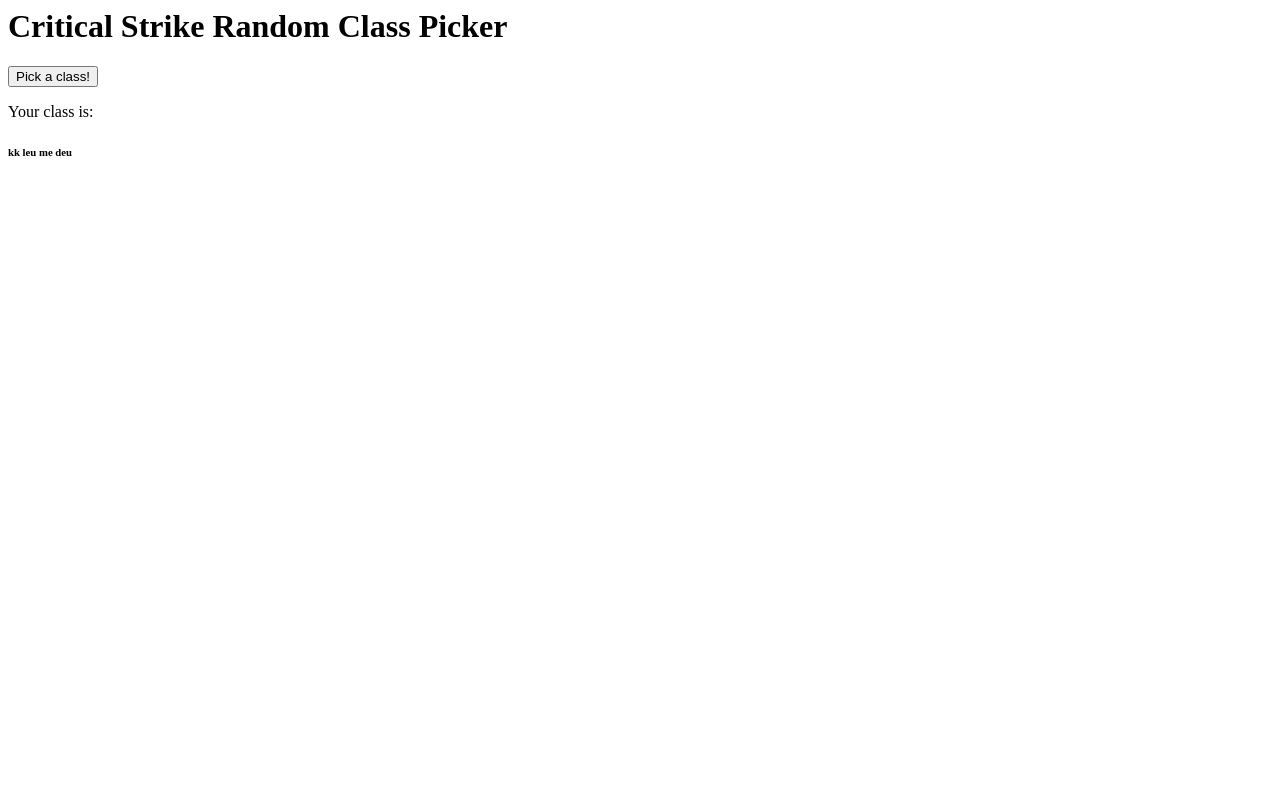
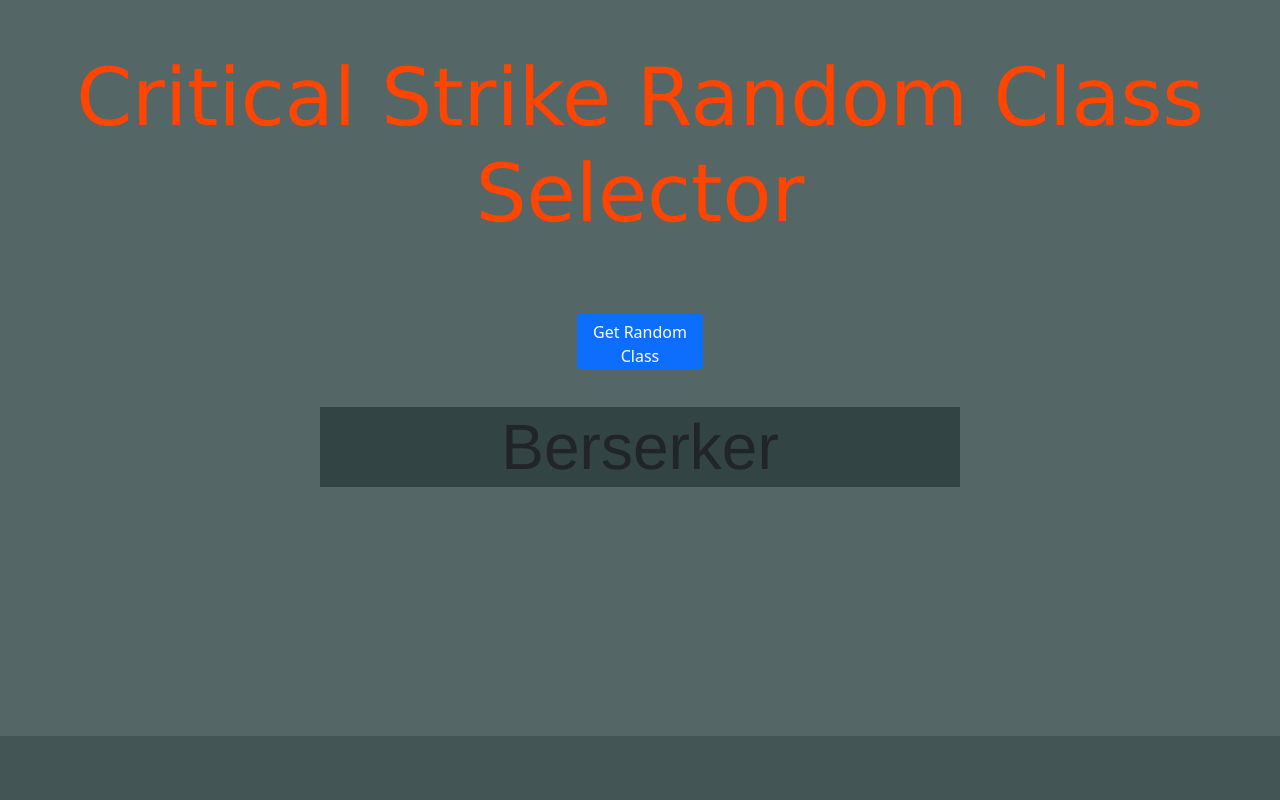
Before and after one commit to Lagrato/CriticalStrikeRandomClass, a plain HTML site: page index.html in a window 1280 px wide. Drawn offline with nearby package versions, Linux system fonts and the light colour scheme.

Commit message:
Update index.html

```diff
--- a/index.html
+++ b/index.html
@@ -1,16 +1,19 @@
 <head>
-    <title>Critical Strike Random Class Select</title>
-    <link rel="stylesheet" href='style.css'>
+    <link href="https://cdn.jsdelivr.net/npm/bootstrap@5.0.0-beta1/dist/css/bootstrap.min.css" rel="stylesheet" integrity="sha384-giJF6kkoqNQ00vy+HMDP7azOuL0xtbfIcaT9wjKHr8RbDVddVHyTfAAsrekwKmP1" crossorigin="anonymous">
     <script type="text/javascript" src='script.js'></script>
 </head>
-<body>
-    <div class="centerthing">
-        <h1>Critical Strike Random Class Picker</h1>
-        <button id='bu'>Pick a class!</button>
-        <br>
+<body style='background-color:#556666'>
+    <div class='container-fluid'>
+        <div class= 'text-center'>
+            <h1 class='text-center' style="font-size: 500% ;margin-top:4%;color:orangered; font-family:'Lucida Sans', 'Lucida Sans Regular', 'Lucida Grande', 'Lucida Sans Unicode', Geneva, Verdana, sans-serif">Critical Strike Random Class Selector</h1>
+            <button id='bu' class='btn btn-primary' style='margin-top: 5%; width: 10%; height: 7%; margin-bottom: 3%;'>Get Random Class</button>
+            <div id='class' style='height: 10%; background-color:#334444; width:50%; left: 25%; position: absolute; vertical-align: middle; display:flex; align-items:center; justify-content:center;'>
+                <span style="font-size: 400%; font-family:'Franklin Gothic Medium', 'Arial Narrow', Arial, sans-serif">Berserker</span>
+            </div>
+        </div>
+        <footer>
+            <div style='background-color:#445555; width: 100% ;height: 8%; position:absolute; bottom: 0; left: 0;'>
+            </div>
+        </footer>
     </div>
-    <p>Your class is:</p>
-    <span id='class'></span>
-    <h6>kk leu me deu</h6>
-
 </body>
```
